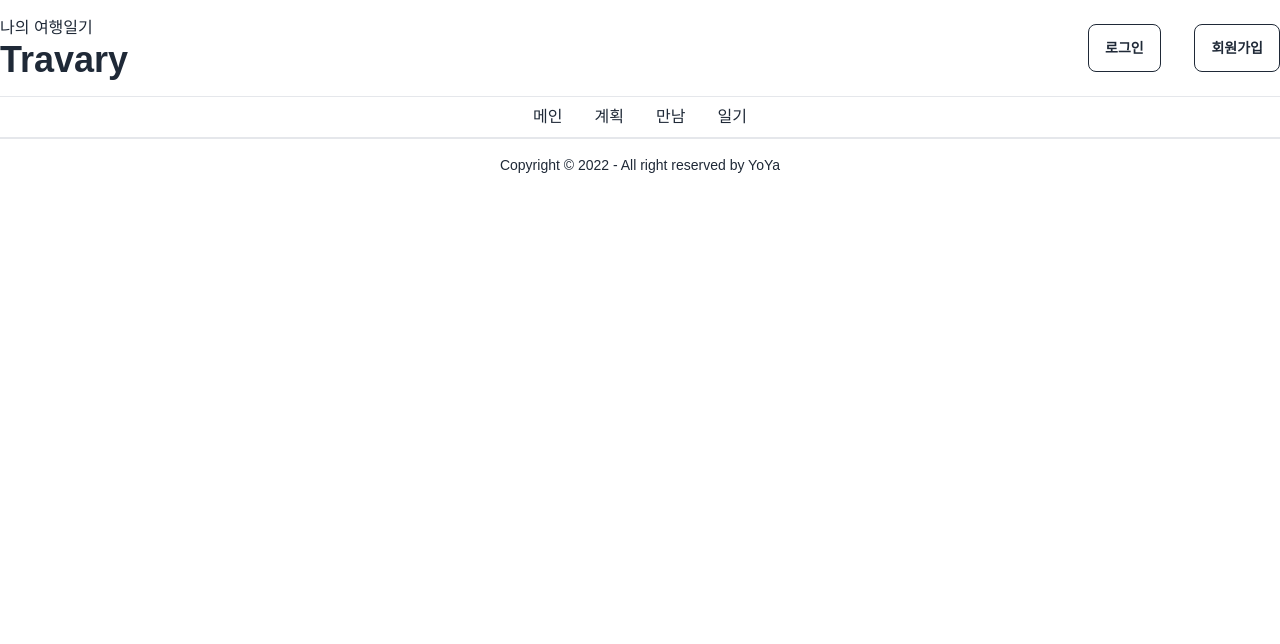
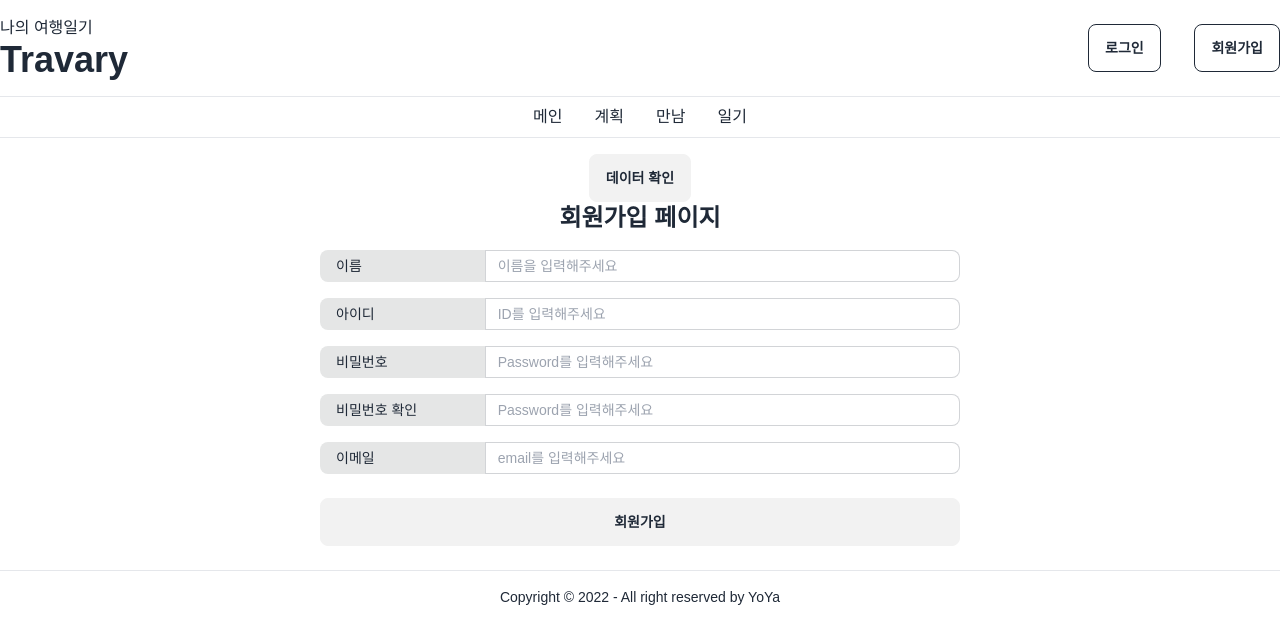
Before and after one commit to YoYag/travary_front, a React (Create React App) app: page /sign_up in a window 1280 px wide. Shown: the top 644 px of the page. Built offline with nearby package versions, Linux system fonts and the light colour scheme; a web font is replaced by a local one.

Commit message:
로그인, 회원가입 페이지 구현

```diff
--- a/src/App.js
+++ b/src/App.js
@@ -4,6 +4,8 @@ import Footer from "./components/Footer";
 import Main from "./routes/Main";
 import CreatePlan from "./routes/CreatePlan";
 import PlanDetail from "./routes/PlanDetail";
+import SignIn from "./routes/SignIn";
+import SignUp from "./routes/SignUp";
 
 function App() {
   return (
@@ -14,6 +16,8 @@ function App() {
           <Route path="/" element={<Main />} />
           <Route path="/create_plan" element={<CreatePlan />} />
           <Route path="/planDetail" element={<PlanDetail />} />
+          <Route path="/sign_in" element={<SignIn />} />
+          <Route path="/sign_up" element={<SignUp />} />
           Learn React
         </Routes>
         <Footer />
--- /dev/null
+++ b/src/routes/SignIn.js
@@ -0,0 +1,38 @@
+import React from "react";
+import { Link } from "react-router-dom";
+
+const SignIn = () => {
+  return (
+    <div className="text-center my-4 w-1/4">
+      <h1 className="text-2xl font-bold">로그인 페이지</h1>
+      <div action="form-controll">
+        <label className="input-group input-group-sm my-4">
+          <span className="w-1/3">아이디</span>
+          <input
+            type="text"
+            name="identifier"
+            placeholder="ID를 입력해주세요"
+            className="input input-bordered input-sm w-full"
+          />
+        </label>
+        <label className="input-group input-group-sm my-4">
+          <span className="w-1/3">비밀번호</span>
+          <input
+            type="password"
+            name="password"
+            placeholder="Password를 입력해주세요"
+            className="input input-bordered input-sm w-full"
+          />
+        </label>
+        <div className="form-control">
+          <button className="btn my-2">로그인</button>
+          <Link to={`/sign_up`}>
+            <button className="btn my-2 w-full">회원가입</button>
+          </Link>
+        </div>
+      </div>
+    </div>
+  );
+};
+
+export default SignIn;
--- /dev/null
+++ b/src/routes/SignUp.js
@@ -0,0 +1,140 @@
+import React from "react";
+import { useState } from "react";
+import axios from "axios";
+
+const SignUp = () => {
+  const [error, setError] = useState(null);
+
+  // 유저정보
+  const [userInfo, setUserInfo] = useState({
+    username: "",
+    identifier: "",
+    password: "",
+    confirmPassword: "",
+    email: "",
+    role: "",
+    createDate: "",
+  });
+
+  // 회원가입
+  const postJoinData = async () => {
+    try {
+      const data = await axios({
+        url: "http://localhost:8080/join",
+        method: "POST",
+        data: {
+          username: userInfo.username,
+          identifier: userInfo.identifier,
+          password: userInfo.password,
+          email: userInfo.email,
+          role: userInfo.role,
+          createDate: userInfo.createDate,
+        },
+      });
+      console.log(data);
+    } catch (e) {
+      setError(e);
+    }
+  };
+
+  if (error) {
+    return <span>{error.message}</span>;
+  }
+
+  const test = () => {
+    console.log(userInfo);
+  };
+
+  return (
+    <div className="text-center my-4 w-1/2">
+      <button className="btn" onClick={test}>
+        데이터 확인
+      </button>
+      <h1 className="text-2xl font-bold">회원가입 페이지</h1>
+      <div action="form-control">
+        <label className="input-group input-group-sm my-4">
+          <span className="w-1/3">이름</span>
+          <input
+            type="text"
+            name="username"
+            onChange={(e) => {
+              setUserInfo({
+                ...userInfo,
+                username: e.target.value,
+              });
+            }}
+            placeholder="이름을 입력해주세요"
+            className="input input-bordered input-sm w-full"
+          />
+        </label>
+        <label className="input-group input-group-sm my-4">
+          <span className="w-1/3">아이디</span>
+          <input
+            type="text"
+            name="identifier"
+            onChange={(e) => {
+              setUserInfo({
+                ...userInfo,
+                identifier: e.target.value,
+              });
+            }}
+            placeholder="ID를 입력해주세요"
+            className="input input-bordered input-sm w-full"
+          />
+        </label>
+        <label className="input-group input-group-sm my-4">
+          <span className="w-1/3">비밀번호</span>
+          <input
+            type="password"
+            name="password"
+            onChange={(e) => {
+              setUserInfo({
+                ...userInfo,
+                password: e.target.value,
+              });
+            }}
+            placeholder="Password를 입력해주세요"
+            className="input input-bordered input-sm w-full"
+          />
+        </label>
+        <label className="input-group input-group-sm my-4">
+          <span className="w-1/3">비밀번호 확인</span>
+          <input
+            type="password"
+            name="confirm_password"
+            onChange={(e) => {
+              setUserInfo({
+                ...userInfo,
+                confirmPassword: e.target.value,
+              });
+            }}
+            placeholder="Password를 입력해주세요"
+            className="input input-bordered input-sm w-full"
+          />
+        </label>
+        <label className="input-group input-group-sm my-4">
+          <span className="w-1/3">이메일</span>
+          <input
+            type="text"
+            name="email"
+            onChange={(e) => {
+              setUserInfo({
+                ...userInfo,
+                email: e.target.value,
+              });
+            }}
+            placeholder="email를 입력해주세요"
+            className="input input-bordered input-sm w-full"
+          />
+        </label>
+        <div className="form-control">
+          <button className="btn my-2" onClick={postJoinData}>
+            회원가입
+          </button>
+        </div>
+      </div>
+    </div>
+  );
+};
+
+export default SignUp;
```
